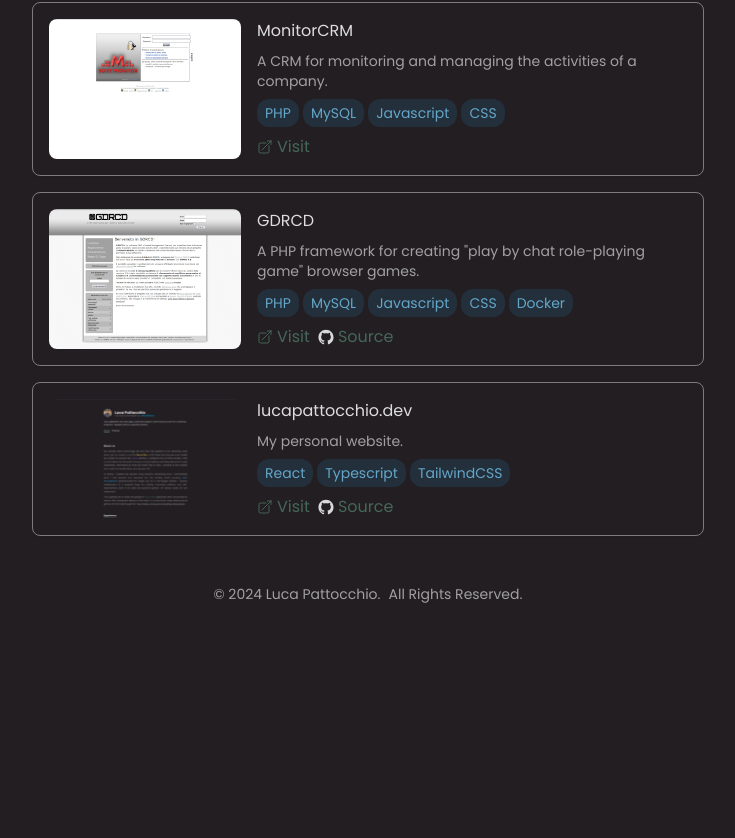
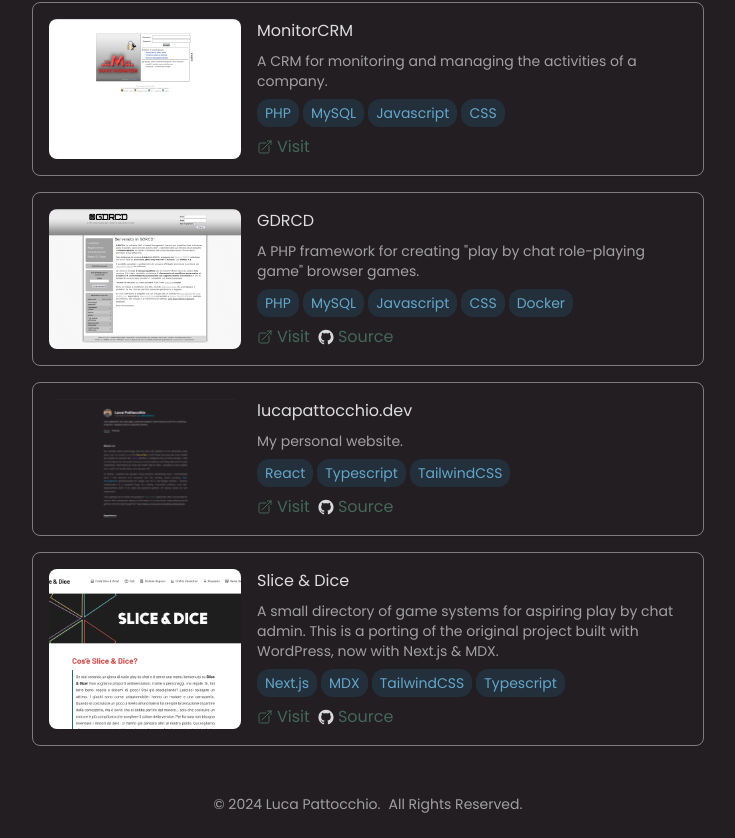
Before and after one commit to Kasui92/lucapattocchio.dev, a React (Vite) app: page /projects in a window 1280 px wide. Shown: the part 600-1438 px from the top of the page, without its empty margins (272-1007 px from the left). Before the commit the page ends 1228 px from the top, so only its background shows below. Built offline with nearby package versions, Linux system fonts and the light colour scheme.

Commit message:
upd: add slicendice to projects;

```diff
--- a/src/data/projects.ts
+++ b/src/data/projects.ts
@@ -47,6 +47,15 @@
         viewSourceUrl: 'https://github.com/Kasui92/lucapattocchio.dev',
         technologies: ['React', 'Typescript', 'TailwindCSS'],
     },
+    {
+        title: 'Slice & Dice',
+        description:
+            'A small directory of game systems for aspiring play by chat admin. This is a porting of the original project built with WordPress, now with Next.js & MDX.',
+        image: '/projects/slicendice.png',
+        url: 'https://slicendice.vercel.app/',
+        viewSourceUrl: 'https://github.com/slice-dice/website',
+        technologies: ['Next.js', 'MDX', 'TailwindCSS', 'Typescript'],
+    },
 ]
 
 export default projects
```
Also changed, not shown: public/projects/slicendice.png (added).
